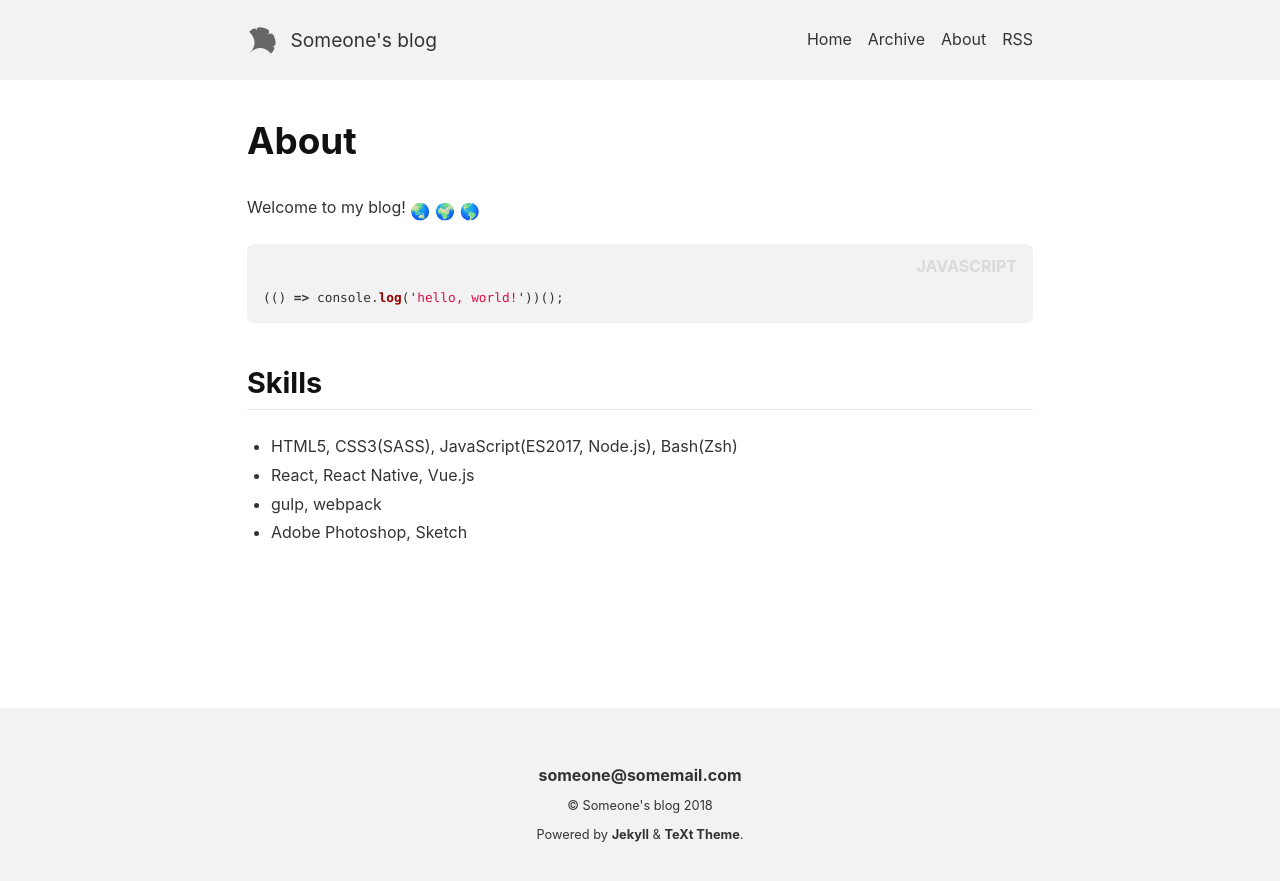
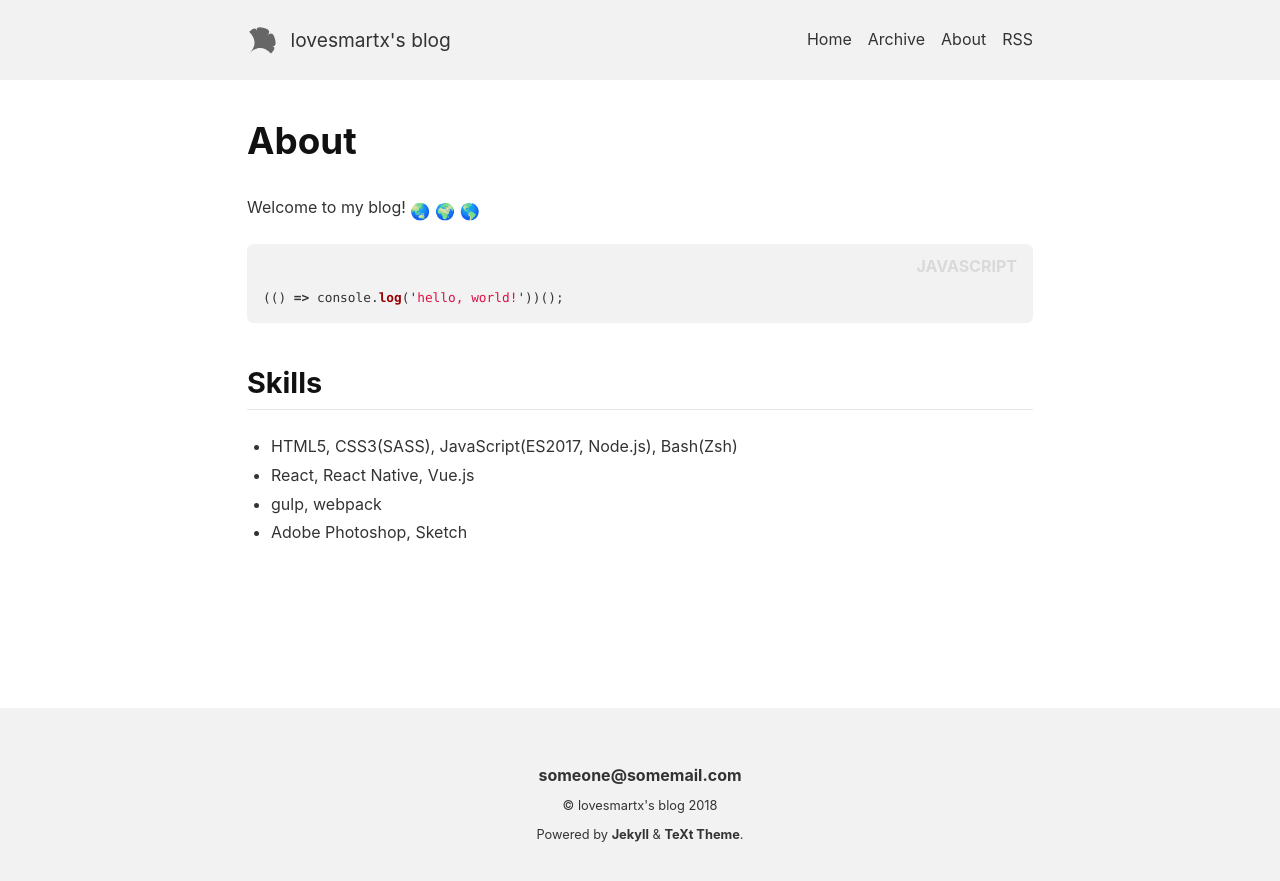
Before and after one commit to lovesmartx/lovesmartx.github.io, a Jekyll site: the page built from about.md, in a window 1280 px wide. Shown: the top 881 px of the page. Built offline with Jekyll 4.4.1, drawn with Linux system fonts in a browser that asks for light colours; nearby versions of some CDN libraries; emoji names are drawn with the system emoji font.

Commit message:
Update Tittle

```diff
--- a/_config.yml
+++ b/_config.yml
@@ -19,9 +19,9 @@
 text_color_theme: default # "default" (default), "dark", "forest", "ocean", "chocolate", "orange"
 url: # the base hostname & protocol for your site e.g. https://www.someone.com
 baseurl: # does not include hostname
-title: Someone's blog
+title: lovesmartx's blog
 description: > # this means to ignore newlines until "Language & timezone"
-  Someone's Blog
+  lovesmartx's Blog
 
 
 ## => Language and Timezone
@@ -46,7 +46,7 @@ author:
 
 ## => GitHub Repository (if the site is hosted by GitHub)
 ##############################
-repository: someone/someone.github.io
+repository: lovesmartx/lovesmartx.github.io
 repository_tree: master
 
 
```
